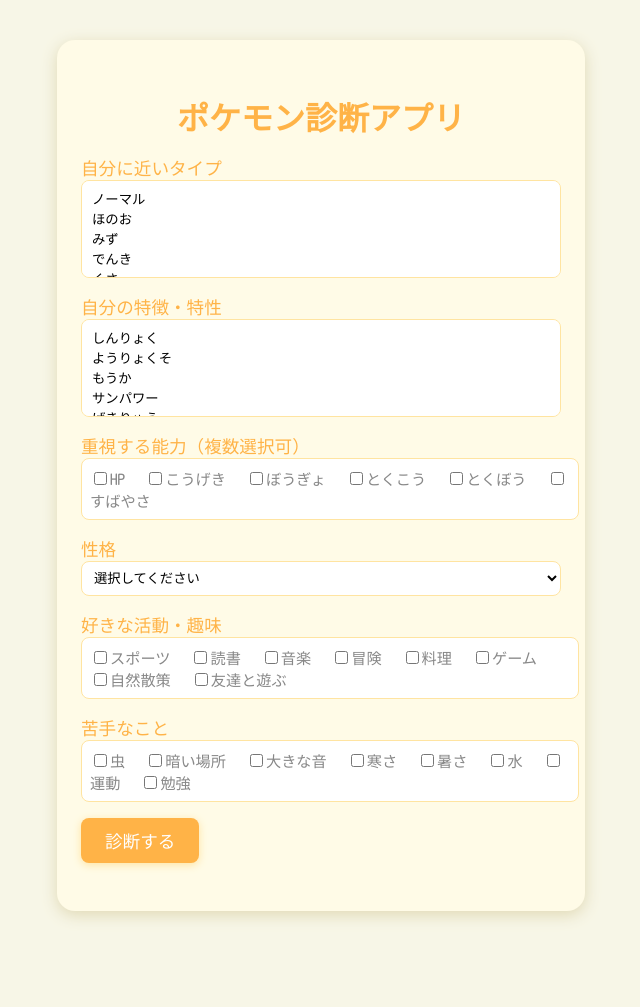
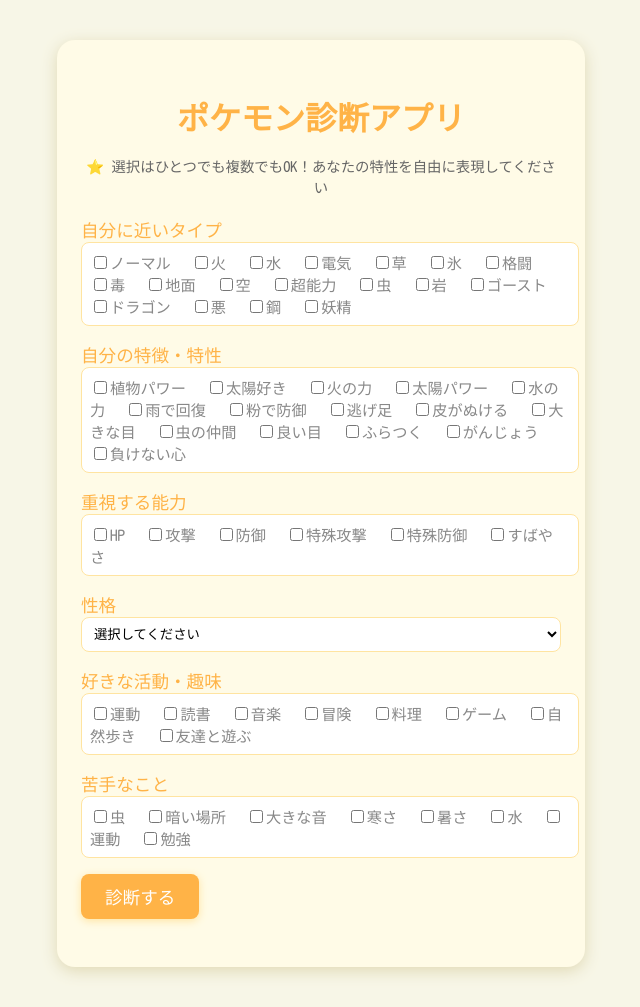
Before and after one commit to kibitarokun/pokemon_diagnosis, a Flask app: page / in a window 1280 px wide. Shown: the whole page, without its empty margins (319-959 px from the left). Before the commit the page ends 921 px from the top, so only its background shows below. Run offline with Flask 3, Linux system fonts and the light colour scheme.

Commit message:
baseline complete

```diff
--- a/application/preprocess.py
+++ b/application/preprocess.py
@@ -38,8 +38,8 @@
     pokemons = load_pokemon_dataset(dataset_path)
     all_types = get_all_types(pokemons)
     all_abilities = get_all_abilities(pokemons)
-    personalities = ['おだやか','せっかち','まじめ','おっとり','やんちゃ','ずるがしこい','がんばりや','おくびょう','のんびり']
-    activities = ['スポーツ','読書','音楽','冒険','料理','ゲーム','自然散策','友達と遊ぶ']
+    personalities = ['おだやか','せっかち','真面目','おっとり','やんちゃ','ずる賢い','がんばり屋','おく病','のんびり']
+    activities = ['運動','読書','音楽','冒険','料理','ゲーム','自然歩き','友達と遊ぶ']
     dislikes = ['虫','暗い場所','大きな音','寒さ','暑さ','水','運動','勉強']
     vectors = [vectorize_pokemon(p, all_types, all_abilities, personalities, activities, dislikes) for p in pokemons]
     # ベクトル化したデータを保存
--- a/application/user_input_vectorizer.py
+++ b/application/user_input_vectorizer.py
@@ -10,8 +10,8 @@
         pokemons = json.load(f)
     all_types = sorted({t for p in pokemons for t in p['types']})
     all_abilities = sorted({a for p in pokemons for a in p['abilities']})
-    personalities = ['おだやか','せっかち','まじめ','おっとり','やんちゃ','ずるがしこい','がんばりや','おくびょう','のんびり']
-    activities = ['スポーツ','読書','音楽','冒険','料理','ゲーム','自然散策','友達と遊ぶ']
+    personalities = ['おだやか','せっかち','真面目','おっとり','やんちゃ','ずる賢い','がんばり屋','おく病','のんびり']
+    activities = ['運動','読書','音楽','冒険','料理','ゲーム','自然歩き','友達と遊ぶ']
     dislikes = ['虫','暗い場所','大きな音','寒さ','暑さ','水','運動','勉強']
     genders = ['男性','女性','その他']
     return all_types, all_abilities, personalities, activities, dislikes, genders
--- a/interface/app.py
+++ b/interface/app.py
@@ -30,23 +30,27 @@
         result = knn_predict(user, k=3)
     # 選択肢用データ
     all_types = [
-        ('normal', 'ノーマル'), ('fire', 'ほのお'), ('water', 'みず'), ('electric', 'でんき'), ('grass', 'くさ'),
-        ('ice', 'こおり'), ('fighting', 'かくとう'), ('poison', 'どく'), ('ground', 'じめん'), ('flying', 'ひこう'),
-        ('psychic', 'エスパー'), ('bug', 'むし'), ('rock', 'いわ'), ('ghost', 'ゴースト'), ('dragon', 'ドラゴン'),
-        ('dark', 'あく'), ('steel', 'はがね'), ('fairy', 'フェアリー')
+        ('normal', 'ノーマル'), ('fire', '火'), ('water', '水'), ('electric', '電気'), ('grass', '草'),
+        ('ice', '氷'), ('fighting', '格闘'), ('poison', '毒'), ('ground', '地面'), ('flying', '空'),
+        ('psychic', '超能力'), ('bug', '虫'), ('rock', '岩'), ('ghost', 'ゴースト'), ('dragon', 'ドラゴン'),
+        ('dark', '悪'), ('steel', '鋼'), ('fairy', '妖精')
     ]
     all_abilities = [
-        ('overgrow', 'しんりょく'), ('chlorophyll', 'ようりょくそ'), ('blaze', 'もうか'), ('solar-power', 'サンパワー'),
-        ('torrent', 'げきりゅう'), ('rain-dish', 'あめうけざら'), ('shield-dust', 'りんぷん'), ('run-away', 'にげあし'),
-        ('shed-skin', 'だっぴ'), ('compound-eyes', 'ふくがん'), ('swarm', 'むしのしらせ'), ('keen-eye', 'するどいめ'),
-        ('tangled-feet', 'ちどりあし'), ('big-pecks', 'はとむね'), ('guts', 'こんじょう')
+        ('overgrow', '植物パワー'), ('chlorophyll', '太陽好き'), ('blaze', '火の力'), ('solar-power', '太陽パワー'),
+        ('torrent', '水の力'), ('rain-dish', '雨で回復'), ('shield-dust', '粉で防御'), ('run-away', '逃げ足'),
+        ('shed-skin', '皮がぬける'), ('compound-eyes', '大きな目'), ('swarm', '虫の仲間'), ('keen-eye', '良い目'),
+        ('tangled-feet', 'ふらつく'), ('big-pecks', 'がんじょう'), ('guts', '負けない心')
     ]
-    all_stats = [
-        ('hp', 'HP'), ('attack', 'こうげき'), ('defense', 'ぼうぎょ'),
-        ('special-attack', 'とくこう'), ('special-defense', 'とくぼう'), ('speed', 'すばやさ')
-    ]
-    personalities = ['おだやか','せっかち','まじめ','おっとり','やんちゃ','ずるがしこい','がんばりや','おくびょう','のんびり']
-    activities = ['スポーツ','読書','音楽','冒険','料理','ゲーム','自然散策','友達と遊ぶ']
+    all_stats = {
+        'hp': 'HP',
+        'attack': '攻撃',
+        'defense': '防御',
+        'special-attack': '特殊攻撃',
+        'special-defense': '特殊防御',
+        'speed': 'すばやさ'
+    }
+    personalities = ['おだやか','せっかち','真面目','おっとり','やんちゃ','ずる賢い','がんばり屋','おく病','のんびり']
+    activities = ['運動','読書','音楽','冒険','料理','ゲーム','自然歩き','友達と遊ぶ']
     dislikes = ['虫','暗い場所','大きな音','寒さ','暑さ','水','運動','勉強']
     genders = ['男性','女性','その他']
     return render_template('index.html', result=result, all_types=all_types, all_abilities=all_abilities, all_stats=all_stats,
--- a/interface/templates/index.html
+++ b/interface/templates/index.html
@@ -92,22 +92,25 @@
 <body>
 <div class="container">
     <h1>ポケモン診断アプリ</h1>
+    <p style="text-align: center; color: #666; margin-bottom: 20px; font-size: 0.9em;">
+        ⭐️ 選択はひとつでも複数でもOK！あなたの特性を自由に表現してください
+    </p>
     <form method="post">
         <label>自分に近いタイプ</label><br>
-        <select name="types" multiple>
+        <div class="stat-group">
             {% for t, t_jp in all_types %}
-            <option value="{{ t }}">{{ t_jp }}</option>
+            <label><input type="checkbox" name="types" value="{{ t }}">{{ t_jp }}</label>
             {% endfor %}
-        </select>
+        </div>
         <label>自分の特徴・特性</label><br>
-        <select name="abilities" multiple>
+        <div class="stat-group">
             {% for a, a_jp in all_abilities %}
-            <option value="{{ a }}">{{ a_jp }}</option>
+            <label><input type="checkbox" name="abilities" value="{{ a }}">{{ a_jp }}</label>
             {% endfor %}
-        </select>
-        <label>重視する能力（複数選択可）</label><br>
+        </div>
+        <label>重視する能力</label><br>
         <div class="stat-group">
-            {% for s, s_jp in all_stats %}
+            {% for s, s_jp in all_stats.items() %}
             <label><input type="checkbox" name="important_stats" value="{{ s }}">{{ s_jp }}</label>
             {% endfor %}
         </div>
```
